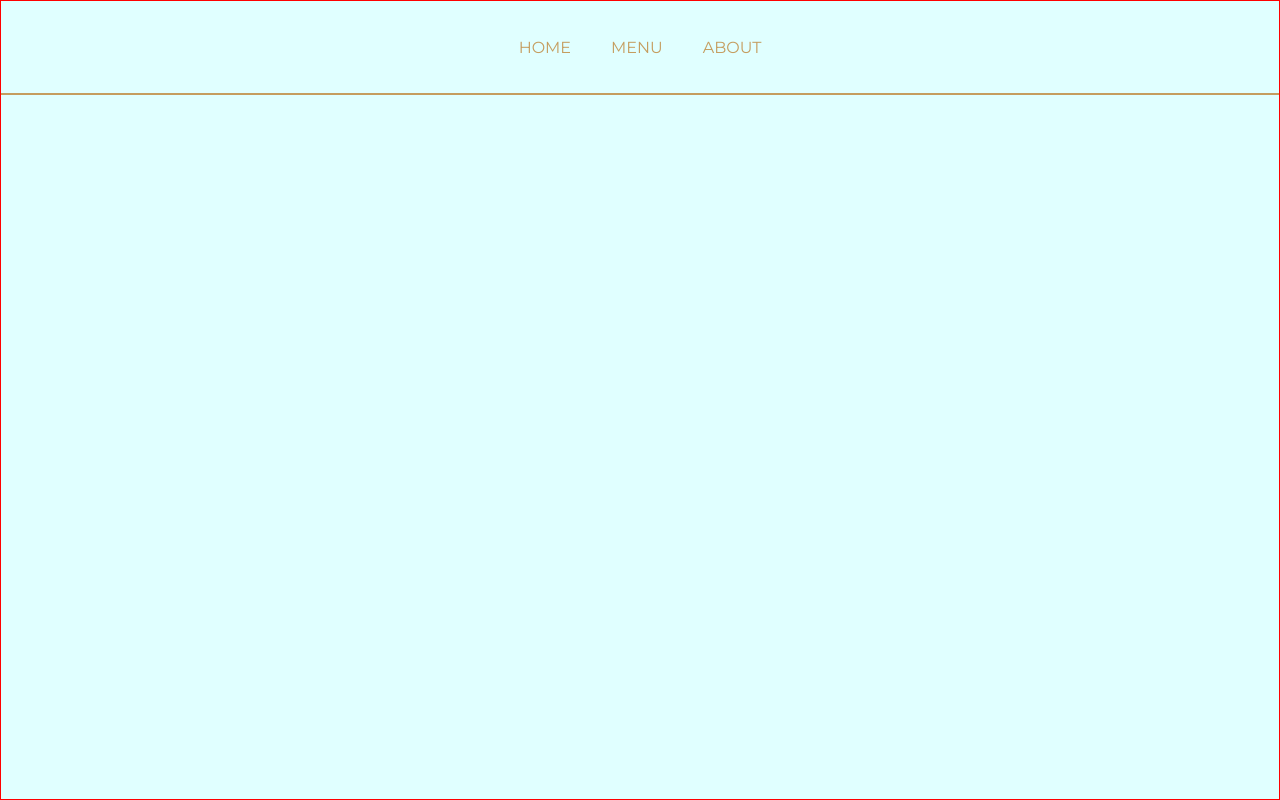
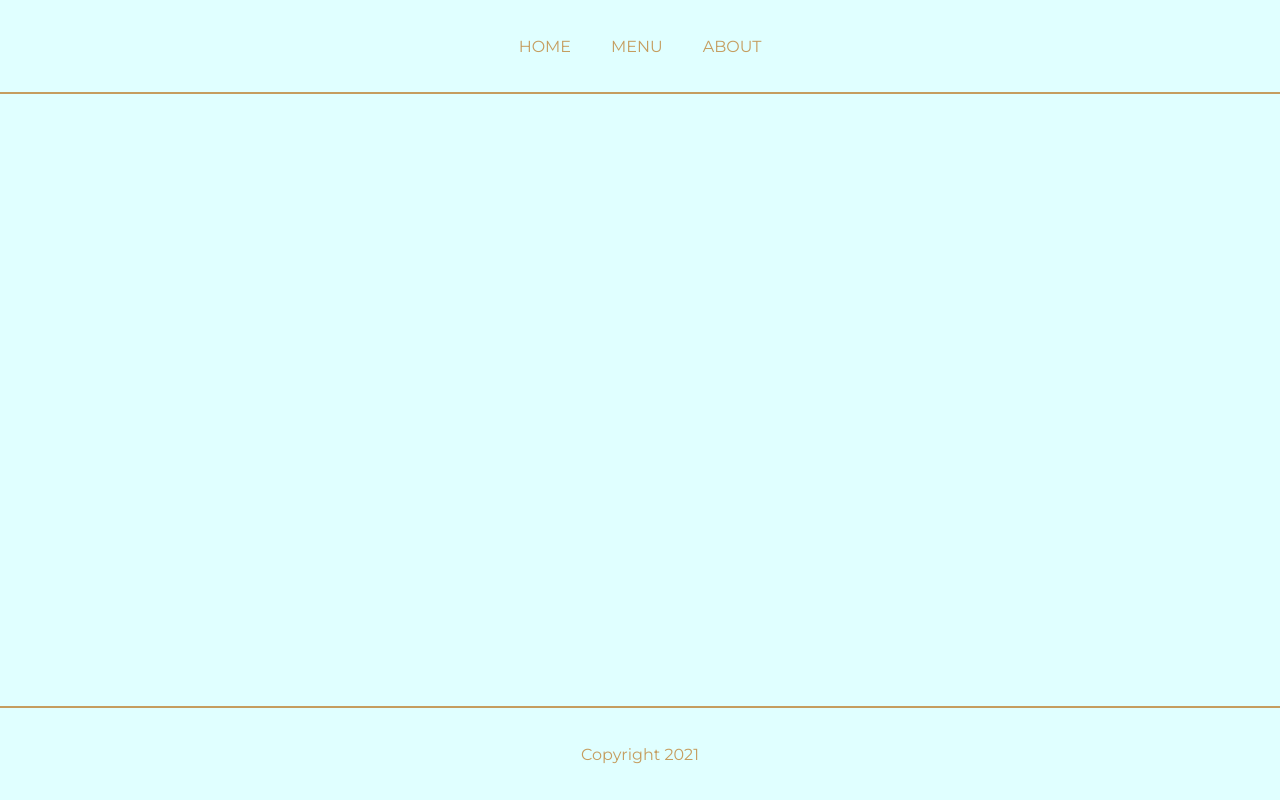
Before and after one commit to SergeyTocarchuk/restaurant-page, a website built with webpack: page dist/index.html in a window 1280 px wide. Built offline with nearby package versions, Linux system fonts and the light colour scheme; a web font is replaced by a local one.

Commit message:
Create Footer and render it to index.js

```diff
--- /dev/null
+++ b/src/footer.js
@@ -0,0 +1,14 @@
+import { containerDiv } from "./index";
+
+function render(){
+  const footer = document.createElement('footer');
+
+  const footerText = document.createElement('p');
+  footerText.innerText = 'Copyright 2021';
+
+  footer.appendChild(footerText);
+
+  return containerDiv.appendChild(footer);
+}
+
+export { render as renderFooter };
--- a/src/index.js
+++ b/src/index.js
@@ -1,9 +1,11 @@
 import _ from 'lodash';
 import './style.css';
 import { renderNav } from './navbar';
+import { renderFooter } from './footer';
 
 const containerDiv = document.querySelector('.container');
 
 renderNav();
+renderFooter();
 
 export { containerDiv };
--- a/src/style.css
+++ b/src/style.css
@@ -11,7 +11,6 @@
 .container {
   width: 100vw;
   height: 100vh;
-  border: 1px solid red;
   background-color: #E0FFFF;
   display: flex;
   flex-direction: column;
@@ -45,3 +44,16 @@ li:hover {
   padding-bottom: 4px;
   cursor: pointer;
 }
+
+/* footer */
+
+footer {
+  height: 94px;
+  border-top: 2px solid #c59d5f;
+  display: flex;
+}
+
+footer p {
+  margin: auto;
+  color: #c59d5f;
+}
```
Also changed, not shown: dist/bundle.js.
